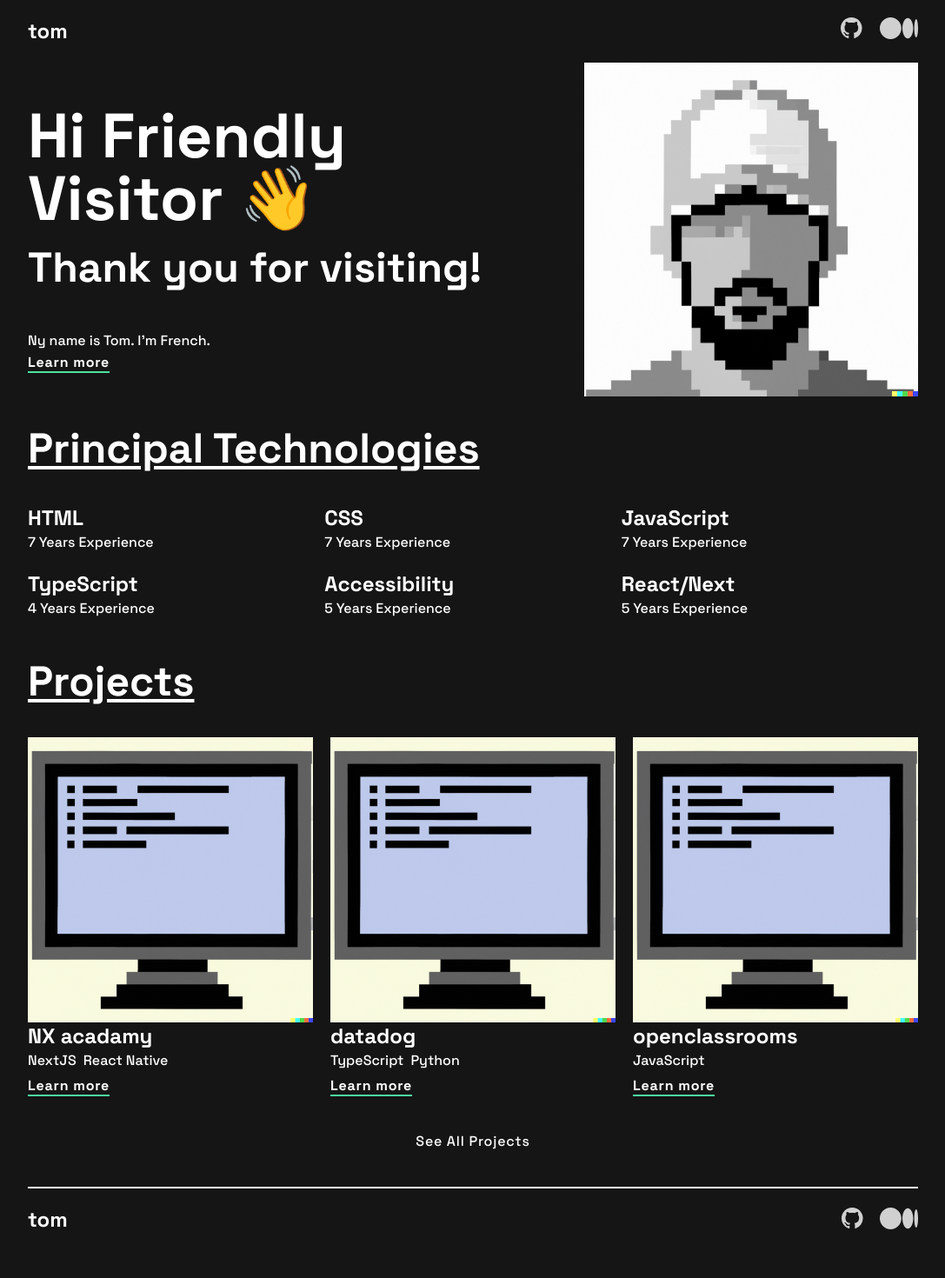
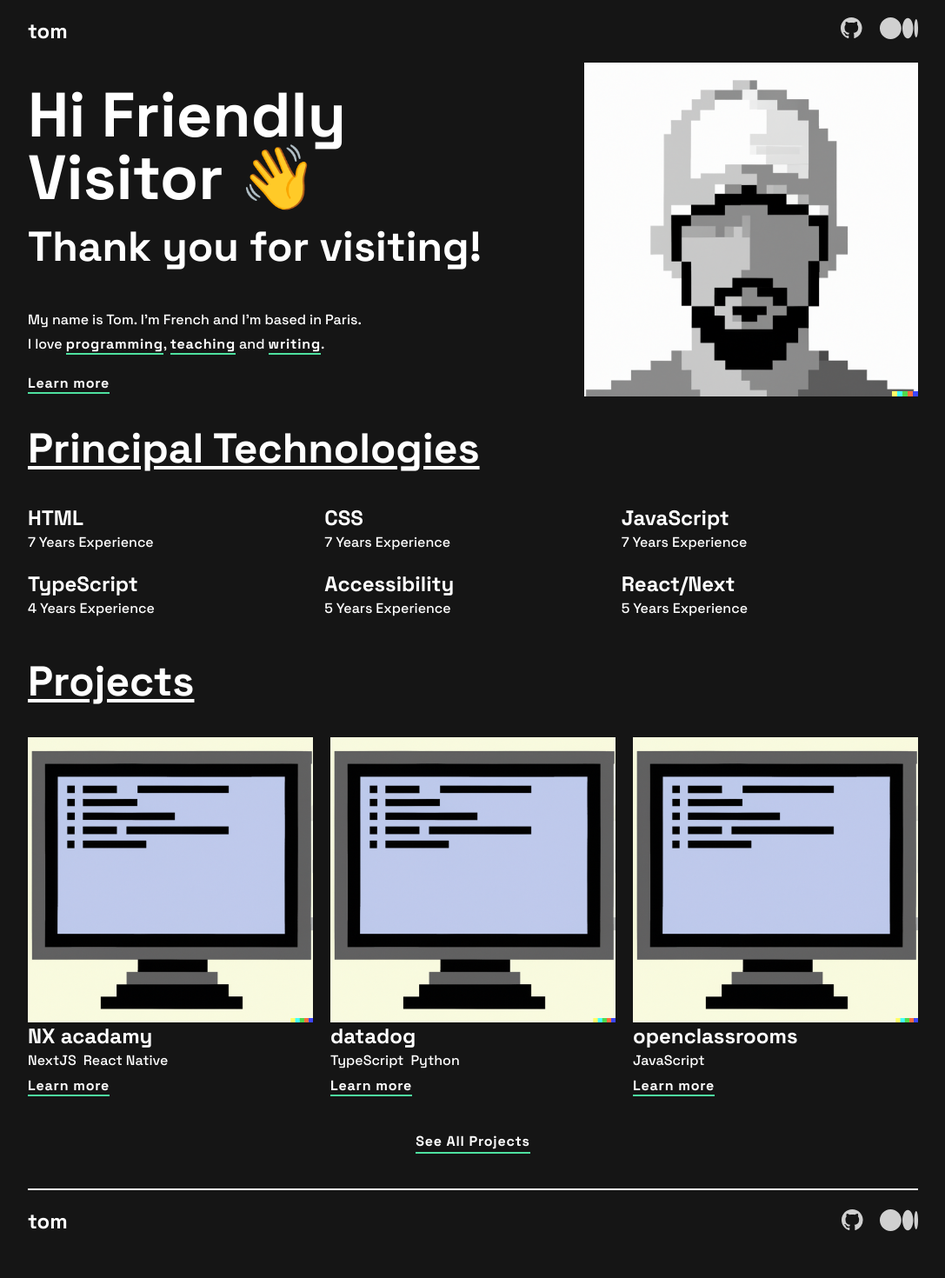
Before and after one commit to tdimnet/tdimnet.github.io, a React (Vite) app: page / in a window 1280 px wide. Shown: the top 1470 px of the page at 87% size, without its empty margins (96-1183 px from the left). Built offline with nearby package versions, Linux system fonts and the light colour scheme.

Commit message:
Adding new Link component and lifting up style

```diff
--- /dev/null
+++ b/src/components/Link/index.tsx
@@ -0,0 +1,14 @@
+import { Link } from "react-router-dom";
+
+function Component({ content, to }: { content: string; to: string }) {
+  return (
+    <Link
+      className="text-white font-space-grotest font-bold text-base tracking-wider border-b-2 border-secondary"
+      to={to}
+    >
+      {content}
+    </Link>
+  );
+}
+
+export default Component;
--- a/src/components/Paragraph/index.tsx
+++ b/src/components/Paragraph/index.tsx
@@ -1,8 +1,8 @@
 import { ReactNode } from "react";
 
-function Component({ children }: { children: ReactNode }) {
+function Component({ css, children }: { css?: string, children: ReactNode }) {
   return (
-    <p className={`text-white font-space-grotest font-medium text-base`}>
+    <p className={`${css} text-white font-space-grotest font-medium text-base`}>
       {children}
     </p>
   );
--- a/src/pages/Home/index.tsx
+++ b/src/pages/Home/index.tsx
@@ -1,11 +1,10 @@
-import { Link } from "react-router-dom";
-
 import Heading from "../../components/Heading";
+import Link from "../../components/Link";
 import Paragraph from "../../components/Paragraph";
 import Project from "../../components/Project";
+import ProjectsGrid from "../../layouts/ProjectsGrid";
 import Skill from "../../components/Skill";
 import SkillsGrid from "../../layouts/SkillsGrid";
-import ProjectsGrid from "../../layouts/ProjectsGrid";
 
 import { projects } from "../../data/projects";
 
@@ -31,13 +30,15 @@ function Page() {
             content="Thank you for visiting!"
             as="h2"
           />
-          <Paragraph>Ny name is Tom. I'm French.</Paragraph>
-          <Link
-            className="text-white font-space-grotest font-bold text-base tracking-wider border-b-2 border-secondary"
-            to="/about"
-          >
-            Learn more
-          </Link>
+          <Paragraph css="mb-1">
+            My name is Tom. I'm French and I'm based in Paris.
+          </Paragraph>
+          <Paragraph css="mb-5">
+            I love <Link content="programming" to="/programming" />,{" "}
+            <Link content="teaching" to="/teaching" /> and{" "}
+            <Link content="writing" to="/writing" />.
+          </Paragraph>
+          <Link content="Learn more" to="/about" />
         </div>
       </section>
       <section className="mb-12">
@@ -74,12 +75,7 @@ function Page() {
           ))}
         </ProjectsGrid>
         <div className="flex justify-center items-center">
-          <Link
-            className="text-white font-space-grotest font-medium text-base tracking-wider hover:underlin"
-            to="/projects"
-          >
-            See All Projects
-          </Link>
+          <Link content="See All Projects" to="/projects" />
         </div>
       </section>
     </main>
```
